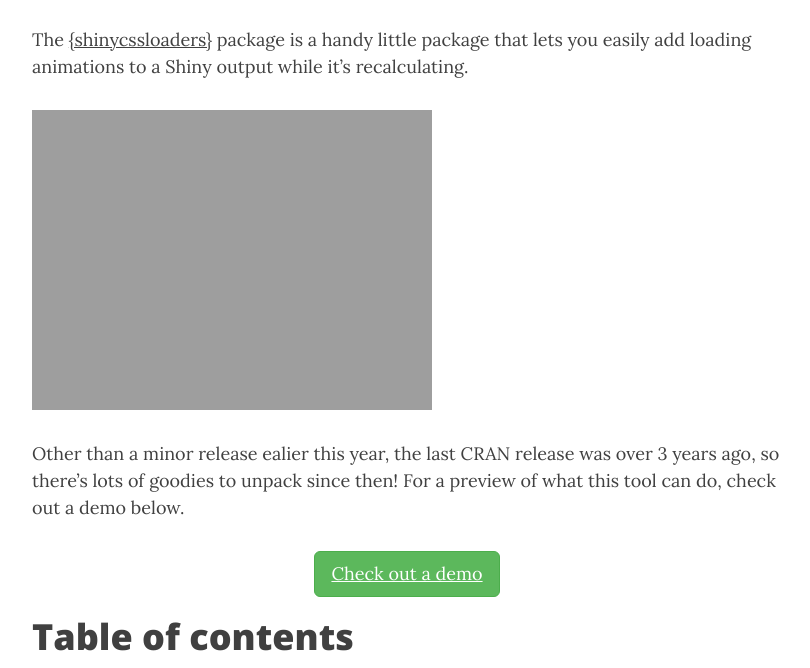
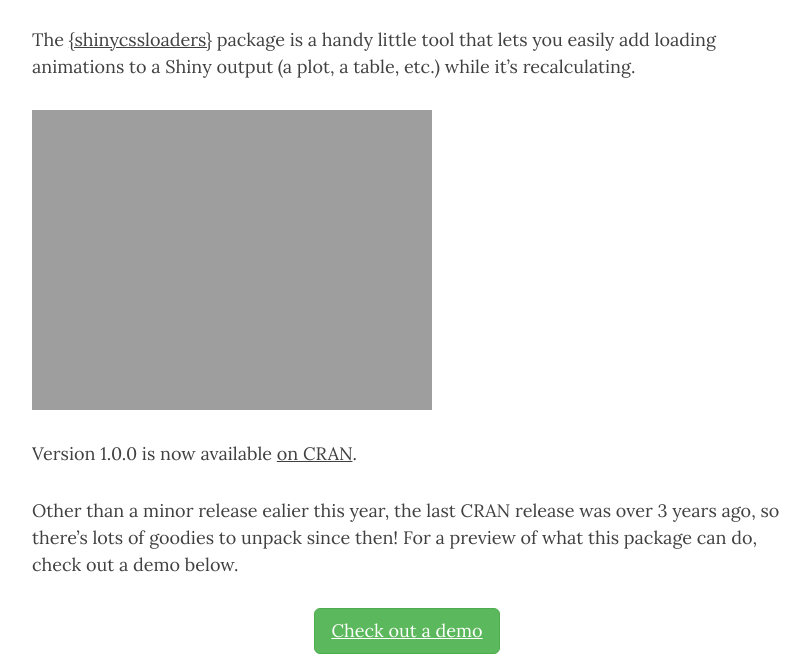
Before and after one commit to daattali/daattali.github.io, a Jekyll site: the page built from notblog/2020-08-04-shinycssloaders-v1.0.md, in a window 1280 px wide and 900 px high, scrolled down 560 px, cut to the strip 232-900 px from the top of the window. Shown: the whole strip, without its empty margins (233-1043 px from the left). Built offline with Jekyll 4.4.1, drawn with Linux system fonts in a browser that asks for light colours; nearby versions of some CDN libraries; some of the changed text lies outside the part shown.

Commit message:
Update 2020-08-04-shinycssloaders-v1.0.md

```diff
--- a/notblog/2020-08-04-shinycssloaders-v1.0.md
+++ b/notblog/2020-08-04-shinycssloaders-v1.0.md
@@ -8,11 +8,13 @@
 gh-badge: [follow, star]
 ---
 
-The [{shinycssloaders}](https://github.com/daattali/shinycssloaders/) package is a handy little package that lets you easily add loading animations to a Shiny output while it's recalculating.
+The [{shinycssloaders}](https://github.com/daattali/shinycssloaders/) package is a handy little tool that lets you easily add loading animations to a Shiny output (a plot, a table, etc.) while it's recalculating.
 
 [![demo gif]({{ site.url }}/img/blog/shinycssloaders/shinycssloaders-demo-gif.gif)]({{ site.url }}/img/blog/shinycssloaders/shinycssloaders-demo-gif.gif)
 
-Other than a minor release ealier this year, the last CRAN release was over 3 years ago, so there's lots of goodies to unpack since then! For a preview of what this tool can do, check out a demo below.
+Version 1.0.0 is now available [on CRAN](https://cran.r-project.org/package=shinycssloaders).
+
+Other than a minor release ealier this year, the last CRAN release was over 3 years ago, so there's lots of goodies to unpack since then! For a preview of what this package can do, check out a demo below.
 
 <div style="text-align:center;">
 <a class="btn btn-lg btn-success" href="https://daattali.com/shiny/shinycssloaders-demo/">Check out a demo</a>
@@ -38,7 +40,7 @@
 
 But life would be too boring if things just worked out the way they should. Within a few days of the new version being on CRAN, I received a flood of emails and issues caused by the new version. To this day I don't comprehend how these issues existed in the GitHub version for over 2 years undetected. I started to regret taking over this package, because I was now finding myself spending hours and hours trying to learn the codebase and deal with all these old-new issues.
 
-## ...But a bright future {#future}
+## ...But a bright future! {#future}
 
 It took a while, but eventually all the bugs that were introduced with version 0.3 were fixed! But I wasn't ready to submit a new version just yet, version 0.4 needed to be more interesting.
 
```
